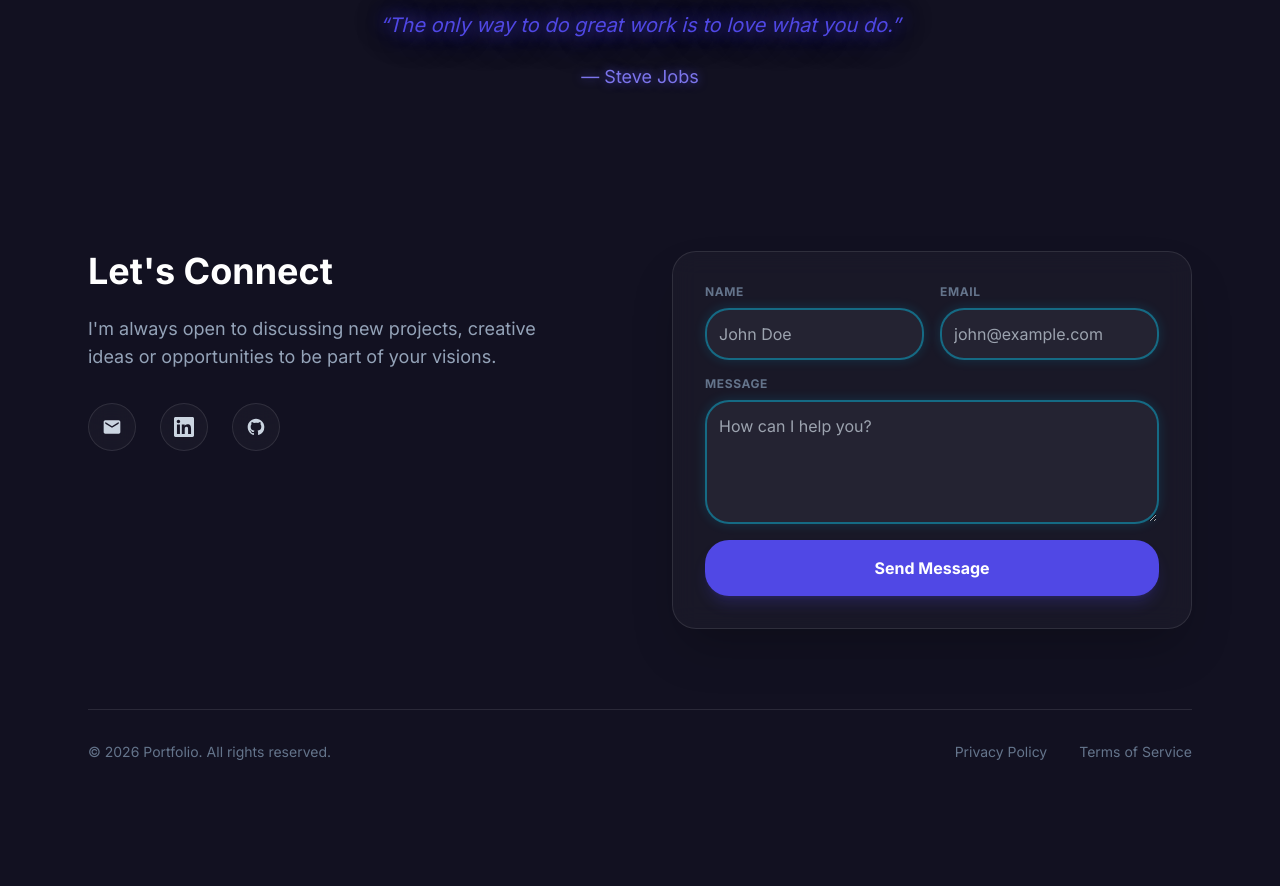
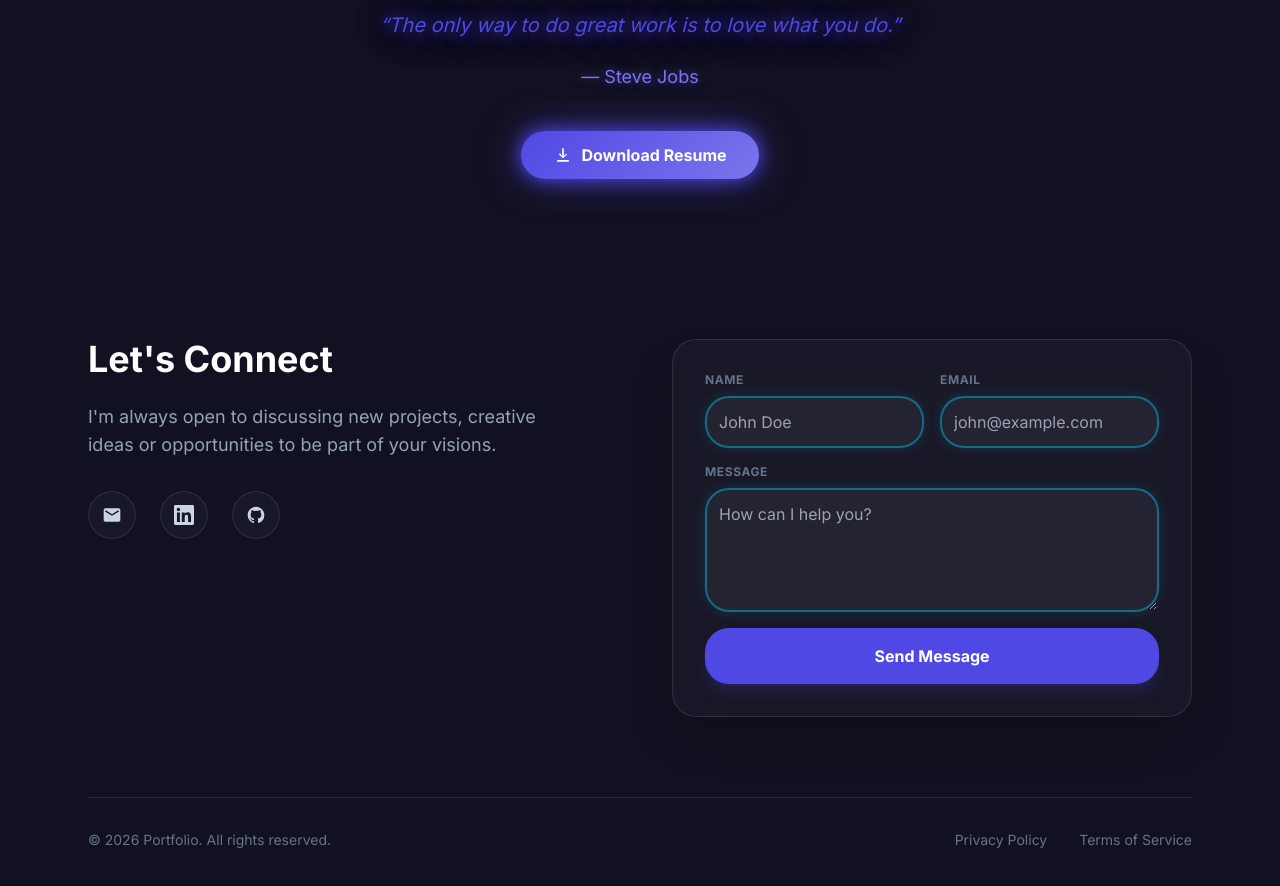
Before and after one commit to MaidaAmjad/My-Portfolio, a Next.js app: page / in a window 1280 px wide. Shown: the part 2320-3206 px from the top of the page. Before the commit the page ends 3162 px from the top, so only its background shows below. Built offline with nearby package versions, Linux system fonts and the light colour scheme; no server answers; the database is empty.

Commit message:
add resume button via env var

```diff
--- a/src/components/QuoteSection.tsx
+++ b/src/components/QuoteSection.tsx
@@ -53,8 +53,22 @@ const QuoteSection = () => {
           </>
         )}
 
-
-      </div>
+        <div className="mt-10">
+          <a
+            href={process.env.NEXT_PUBLIC_RESUME_URL || '#'}
+            target="_blank"
+            rel="noopener noreferrer"
+            className="inline-flex items-center gap-2 px-8 py-3 rounded-full font-bold text-white transition-all duration-300"
+            style={{background: 'linear-gradient(135deg, #5048e5, #7c75eb)', boxShadow: '0 0 18px #5048e5, 0 0 40px #5048e588'}}
+            onMouseEnter={e => (e.currentTarget.style.boxShadow = '0 0 30px #5048e5, 0 0 60px #5048e5bb')}
+            onMouseLeave={e => (e.currentTarget.style.boxShadow = '0 0 18px #5048e5, 0 0 40px #5048e588')}
+          >
+            <svg xmlns="http://www.w3.org/2000/svg" className="w-5 h-5" viewBox="0 0 24 24" fill="currentColor">
+              <path d="M12 16l-5-5 1.41-1.41L11 13.17V4h2v9.17l2.59-2.58L17 11l-5 5zm-7 4v-2h14v2H5z"/>
+            </svg>
+            Download Resume
+          </a>
+        </div>      </div>
     </section>
   )
 }
```
